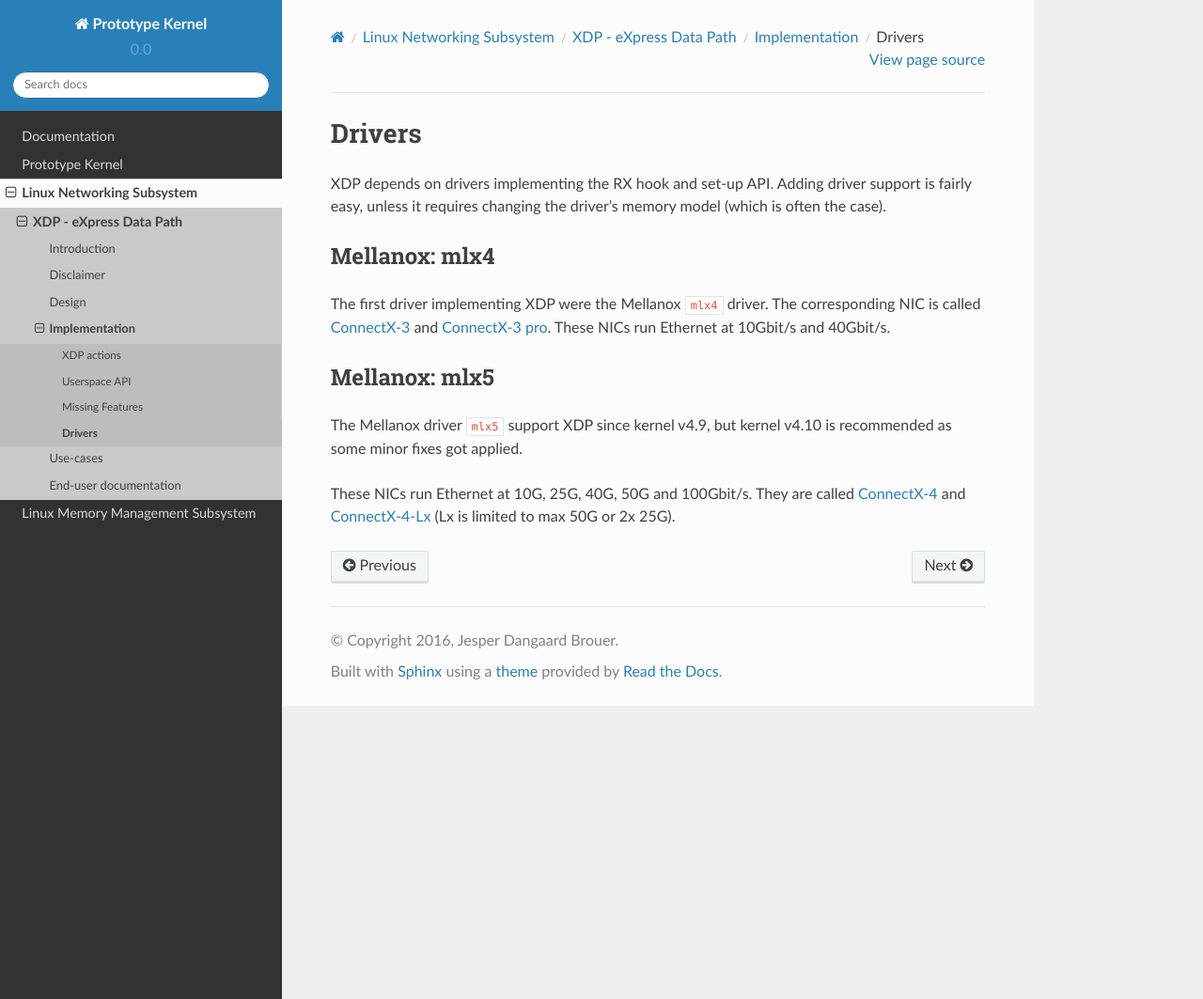
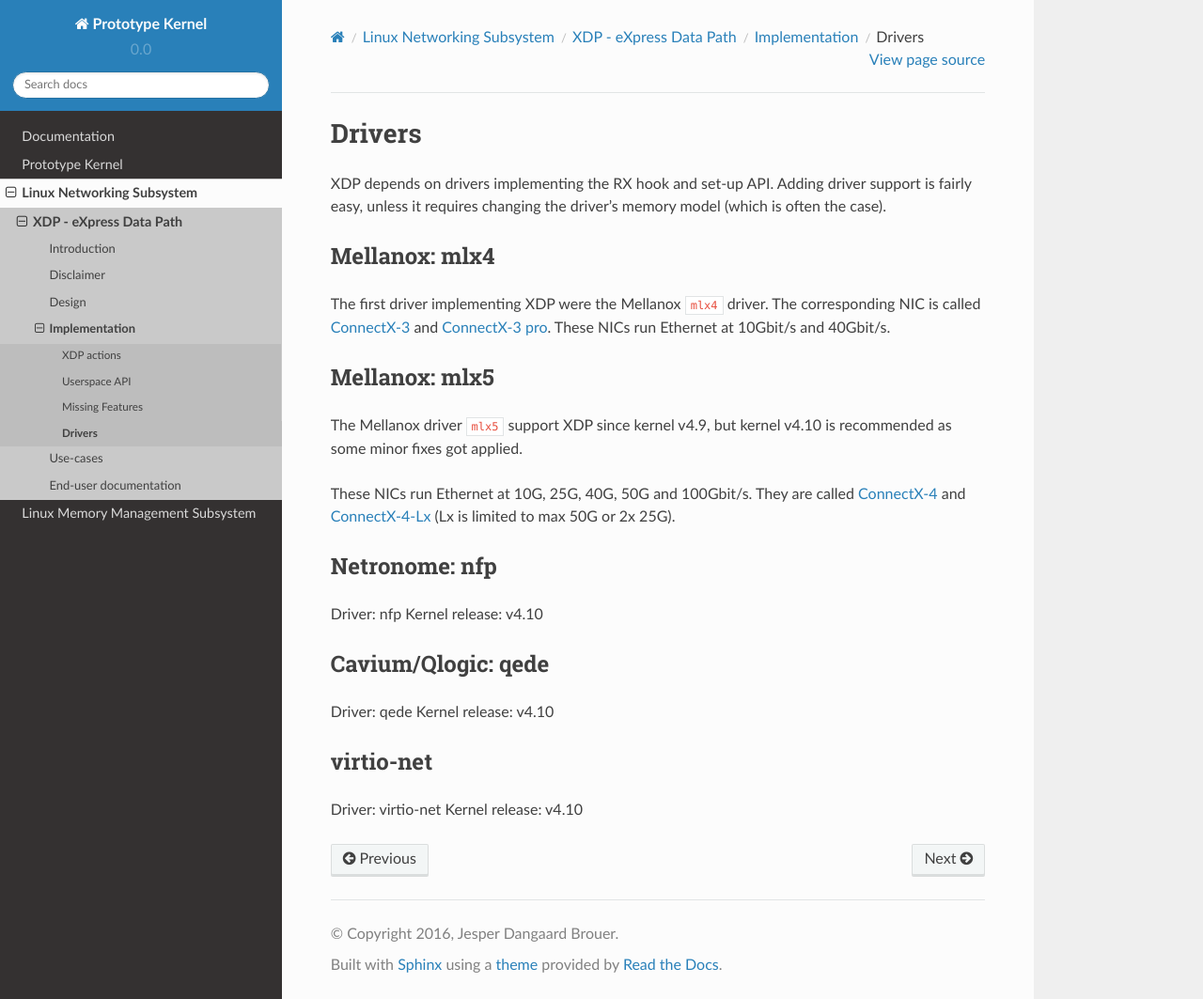
Before and after one commit to netoptimizer/prototype-kernel, a Sphinx documentation site: the page built from kernel/Documentation/networking/XDP/implementation/drivers.rst, in a window 1280 px wide and 1063 px high. Shown: the whole window at 94% size. Built offline with Sphinx 7.4.7 and the Read the Docs theme 2.0.0, drawn with Linux system fonts in a browser that asks for light colours.

Commit message:
XDP: doc that more drivers will support XDP in v4.10
Need some more info on these drivers and actual HW it works on.

Signed-off-by: Jesper Dangaard Brouer <brouer@redhat.com>

```diff
--- a/kernel/Documentation/networking/XDP/implementation/drivers.rst
+++ b/kernel/Documentation/networking/XDP/implementation/drivers.rst
@@ -35,3 +35,24 @@
 
 .. _`ConnectX-4-Lx`:
    http://www.mellanox.com/page/products_dyn?product_family=219&mtag=connectx_4_lx_en_card
+
+
+Netronome: nfp
+==============
+
+Driver: nfp
+Kernel release: v4.10
+
+
+Cavium/Qlogic: qede
+===================
+
+Driver: qede
+Kernel release: v4.10
+
+
+virtio-net
+==========
+
+Driver: virtio-net
+Kernel release: v4.10
```
